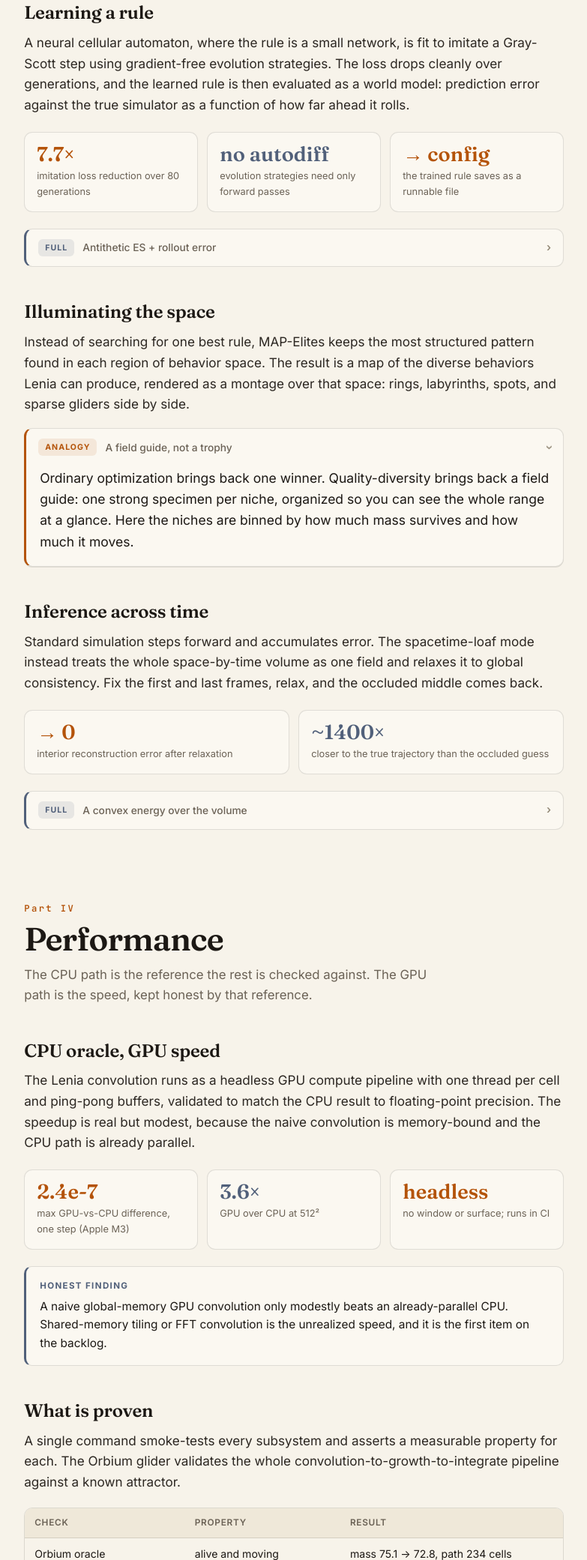
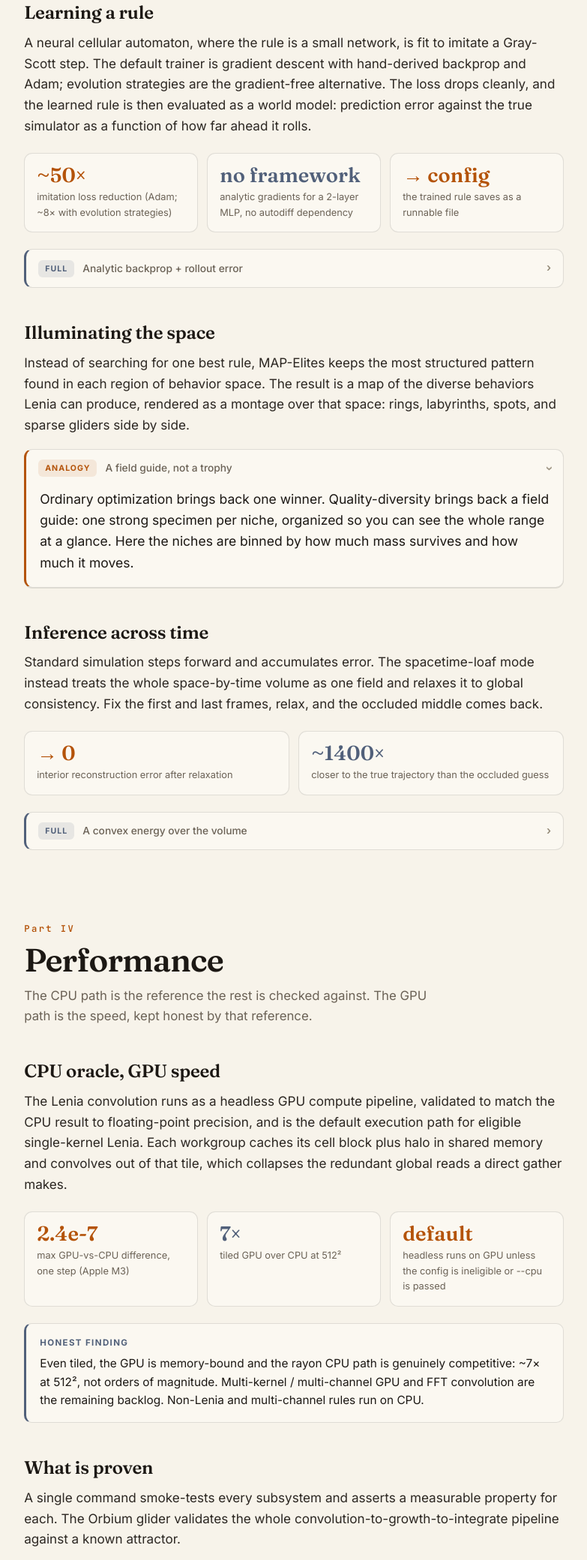
Before and after one commit to jacksoswag/axiom, a plain HTML site: page MASTERDOC.html in a window 1280 px wide. Shown: the part 5118-7199 px from the top of the page at 75% size, without its empty margins (345-1128 px from the left). Drawn offline with Linux system fonts and the light colour scheme.

Commit message:
docs: reconcile README/spec/masterdoc/action-items to current engine
Co-Authored-By: Claude Opus 4.8 <noreply@anthropic.com>

```diff
--- a/MASTERDOC.html
+++ b/MASTERDOC.html
@@ -394,15 +394,15 @@ footer .meta{margin-top:30px;padding-top:20px;border-top:1px solid rgba(243,236,
 
   <section class="block" id="learning">
     <h3>Learning a rule</h3>
-    <p class="plain">A neural cellular automaton, where the rule is a small network, is fit to imitate a Gray-Scott step using gradient-free evolution strategies. The loss drops cleanly over generations, and the learned rule is then evaluated as a world model: prediction error against the true simulator as a function of how far ahead it rolls.</p>
+    <p class="plain">A neural cellular automaton, where the rule is a small network, is fit to imitate a Gray-Scott step. The default trainer is gradient descent with hand-derived backprop and Adam; evolution strategies are the gradient-free alternative. The loss drops cleanly, and the learned rule is then evaluated as a world model: prediction error against the true simulator as a function of how far ahead it rolls.</p>
     <div class="statgrid">
-      <div class="s"><div class="n">7.7×</div><div class="t">imitation loss reduction over 80 generations</div></div>
-      <div class="s"><div class="n cold">no autodiff</div><div class="t">evolution strategies need only forward passes</div></div>
+      <div class="s"><div class="n">~50×</div><div class="t">imitation loss reduction (Adam; ~8× with evolution strategies)</div></div>
+      <div class="s"><div class="n cold">no framework</div><div class="t">analytic gradients for a 2-layer MLP, no autodiff dependency</div></div>
       <div class="s"><div class="n">→ config</div><div class="t">the trained rule saves as a runnable file</div></div>
     </div>
-    <details class="layer technical"><summary><span class="badge">Full</span><span class="stitle">Antithetic ES + rollout error</span><span class="chev">›</span></summary>
+    <details class="layer technical"><summary><span class="badge">Full</span><span class="stitle">Analytic backprop + rollout error</span><span class="chev">›</span></summary>
       <div class="body">
-        <p>Antithetic finite-difference ES minimizes one-step MSE against the target rule over a batch of on-distribution states. Because it needs only forward passes, there is no autodiff backend. <code>rollout_error</code> then rolls the learned rule and the true rule from the same seed and reports per-step MSE, which grows with horizon in the way a forward world model does.</p>
+        <p>The gradient of the one-step MSE is derived by hand through the residual update, the second linear layer, the relu, and the first layer, accumulated over cells and optimized with Adam. No autodiff backend is needed for a 2-layer MLP. Evolution strategies (antithetic finite difference) remain available. <code>rollout_error</code> then rolls the learned rule and the true rule from the same seed and reports per-step MSE, which grows with horizon in the way a forward world model does.</p>
       </div>
     </details>
   </section>
@@ -426,7 +426,7 @@ footer .meta{margin-top:30px;padding-top:20px;border-top:1px solid rgba(243,236,
     </div>
     <details class="layer technical"><summary><span class="badge">Full</span><span class="stitle">A convex energy over the volume</span><span class="chev">›</span></summary>
       <div class="body">
-        <p>The mode minimizes <code>E = Σ ‖V[t+1] − F(V[t])‖²</code> over the volume with the endpoints fixed, where <code>F</code> is one diffusion step. For a linear <code>F</code> the energy is convex, so gradient descent recovers the true interior. Information flows backward and sideways in time, so there is no rollout-error accumulation. A nonlinear operator makes this non-convex, and convergence stops being free.</p>
+        <p>The mode minimizes <code>E = Σ ‖V[t+1] − F(V[t])‖²</code> over the volume with the endpoints fixed, where <code>F</code> is one reaction-diffusion step. For a linear <code>F</code> the energy is convex, so gradient descent recovers the true interior exactly. Information flows backward and sideways in time, so there is no rollout-error accumulation. A nonlinear Fisher-KPP <code>F</code> is also supported, using the analytic vector-Jacobian product; the energy is then non-convex, relaxation still descends and recovers most of the interior, but convergence is not guaranteed.</p>
       </div>
     </details>
   </section>
@@ -440,13 +440,13 @@ footer .meta{margin-top:30px;padding-top:20px;border-top:1px solid rgba(243,236,
 
   <section class="block" id="gpu">
     <h3>CPU oracle, GPU speed</h3>
-    <p class="plain">The Lenia convolution runs as a headless GPU compute pipeline with one thread per cell and ping-pong buffers, validated to match the CPU result to floating-point precision. The speedup is real but modest, because the naive convolution is memory-bound and the CPU path is already parallel.</p>
+    <p class="plain">The Lenia convolution runs as a headless GPU compute pipeline, validated to match the CPU result to floating-point precision, and is the default execution path for eligible single-kernel Lenia. Each workgroup caches its cell block plus halo in shared memory and convolves out of that tile, which collapses the redundant global reads a direct gather makes.</p>
     <div class="statgrid">
       <div class="s"><div class="n">2.4e-7</div><div class="t">max GPU-vs-CPU difference, one step (Apple M3)</div></div>
-      <div class="s"><div class="n cold">3.6×</div><div class="t">GPU over CPU at 512²</div></div>
-      <div class="s"><div class="n">headless</div><div class="t">no window or surface; runs in CI</div></div>
+      <div class="s"><div class="n cold">7×</div><div class="t">tiled GPU over CPU at 512²</div></div>
+      <div class="s"><div class="n">default</div><div class="t">headless runs on GPU unless the config is ineligible or --cpu is passed</div></div>
     </div>
-    <div class="callout cold"><div class="h">Honest finding</div><p>A naive global-memory GPU convolution only modestly beats an already-parallel CPU. Shared-memory tiling or FFT convolution is the unrealized speed, and it is the first item on the backlog.</p></div>
+    <div class="callout cold"><div class="h">Honest finding</div><p>Even tiled, the GPU is memory-bound and the rayon CPU path is genuinely competitive: ~7× at 512², not orders of magnitude. Multi-kernel / multi-channel GPU and FFT convolution are the remaining backlog. Non-Lenia and multi-channel rules run on CPU.</p></div>
   </section>
 
   <section class="block" id="validation">
```
Also changed, not shown: 1 other file.
